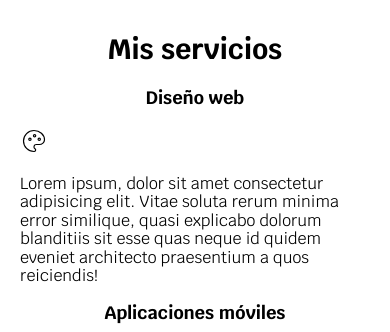
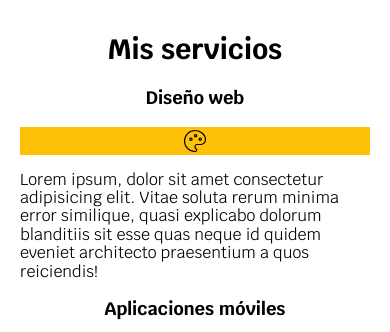
Before and after one commit to RogersMLCH/Developer-page-web, a plain HTML site: page index.html in a window 390 px wide. Shown: the part 791-1123 px from the top of the page. Drawn offline with Linux system fonts and the light colour scheme.

Commit message:
End site

```diff
--- a/CSS/style.css
+++ b/CSS/style.css
@@ -311,3 +311,15 @@ y perjudicaba al de icono junto al lugar
  .footer{
     text-align: center;
  }
+
+ @media (max-width: 768px) {
+    .servicio .iconos {
+      display: flex;
+      flex-direction: row;
+      justify-content: center;
+      align-items: center;
+      height: auto;
+      width: auto;
+      background-color: var(--primario);
+    }
+  }
```
